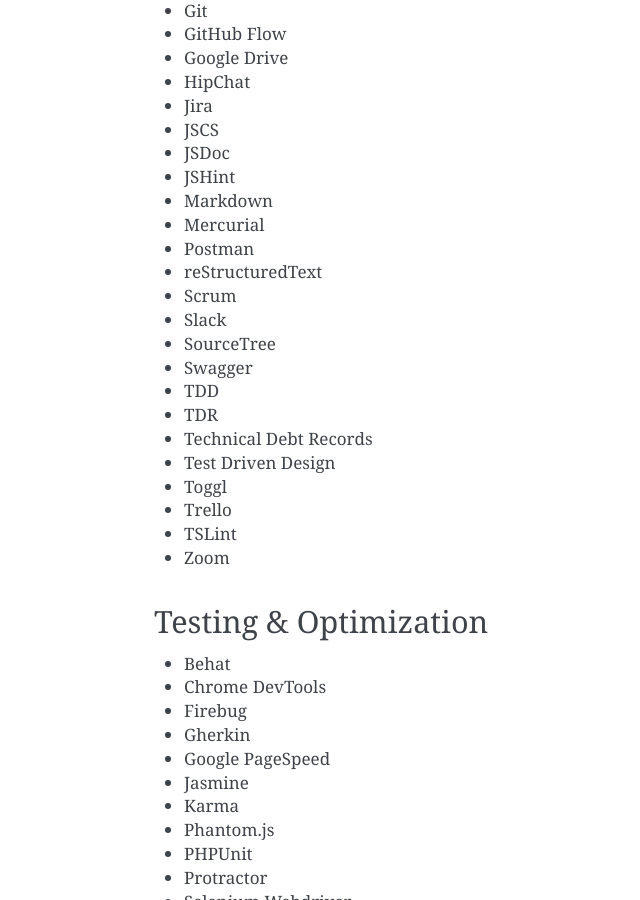
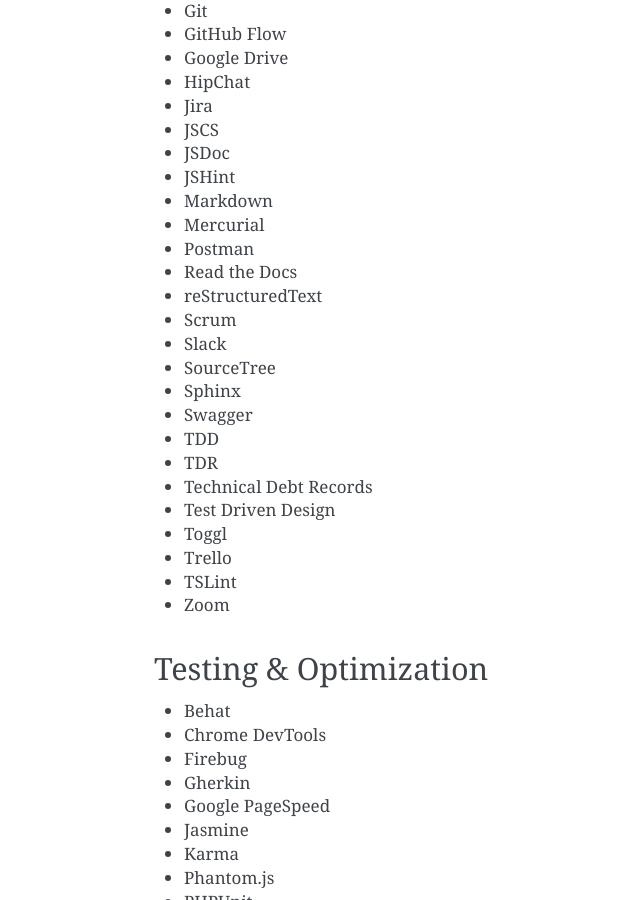
Before and after one commit to dperuo/about-me, a Sphinx documentation site: the page built from docs/dev-skills.rst, in a window 1280 px wide and 900 px high, scrolled down 4296 px. Shown: the whole window, without its empty margins (266-906 px from the left). Built offline with Sphinx 7.4.7, drawn with Linux system fonts in a browser that asks for light colours; pages that are not in the unit, such as notebooks, are missing from menus.

Commit message:
Update Skills List

```diff
--- a/docs/dev-skills.rst
+++ b/docs/dev-skills.rst
@@ -207,10 +207,12 @@
 - Markdown
 - Mercurial
 - Postman
+- Read the Docs
 - reStructuredText
 - Scrum
 - Slack
 - SourceTree
+- Sphinx
 - Swagger
 - TDD
 - TDR
```
